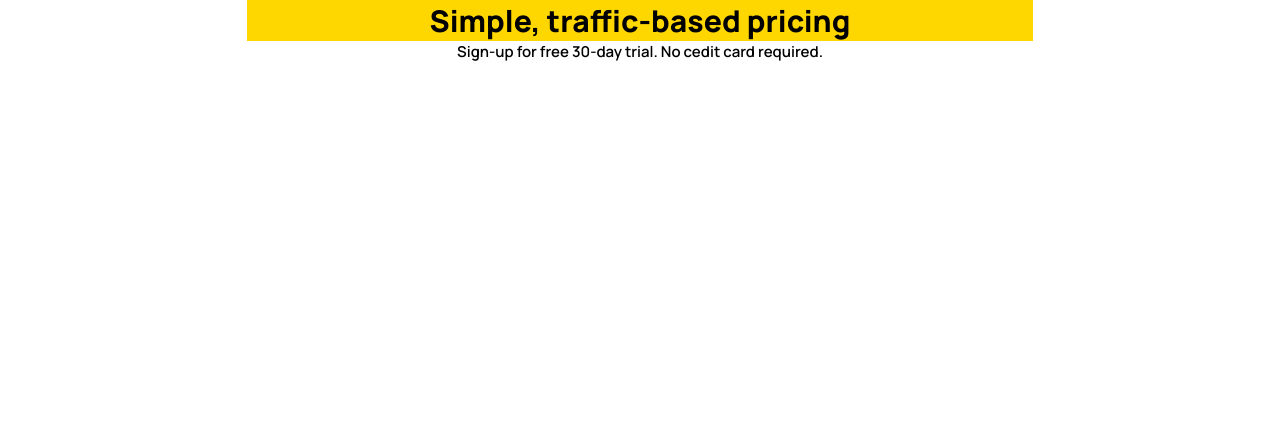
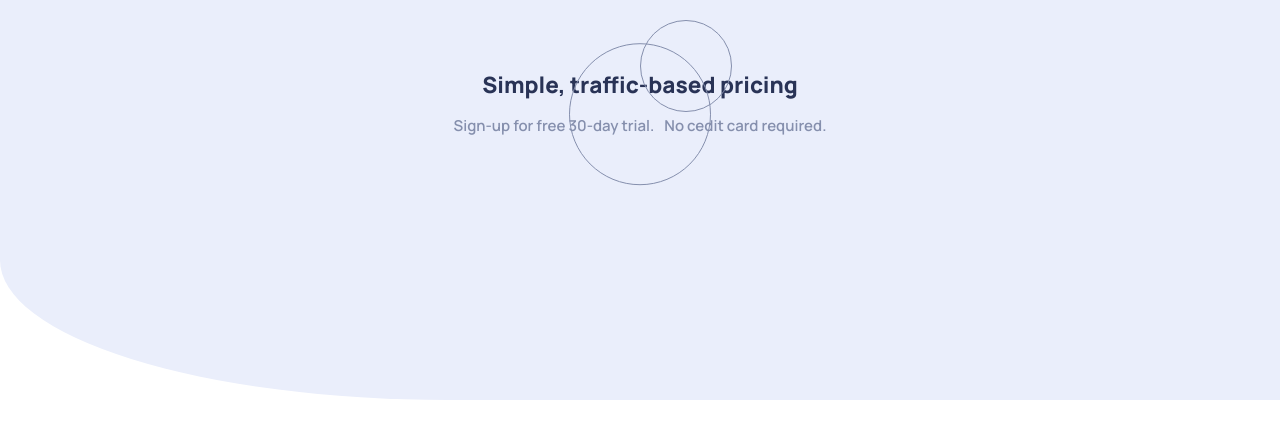
Before and after one commit to MonikaCyprys/Traffic-based-pricing-component, a plain HTML site: page index.html in a window 1280 px wide. Drawn offline with Linux system fonts and the light colour scheme.

Commit message:
add first component - trial-info

```diff
--- a/index.html
+++ b/index.html
@@ -1,22 +1,32 @@
 <!DOCTYPE html>
 <html lang="en">
-
   <head>
     <title>Frontend Mentor | Interactive pricing component</title>
 
-  <meta charset="UTF-8">
-  <meta name="viewport" content="width=device-width, initial-scale=1.0">
+    <meta charset="UTF-8" />
+    <meta name="viewport" content="width=device-width, initial-scale=1.0" />
     <!-- displays site properly based on user's device -->
-  <link rel="icon" type="image/png" sizes="32x32" href="./images/favicon-32x32.png">
-  <link rel="preconnect" href="https://fonts.gstatic.com">
-  <link href="https://fonts.googleapis.com/css2?family=Manrope:wght@600;800&display=swap" rel="stylesheet">
-  <link rel="stylesheet" href="css/app.css">
+    <link
+      rel="icon"
+      type="image/png"
+      sizes="32x32"
+      href="./images/favicon-32x32.png"
+    />
+    <link rel="preconnect" href="https://fonts.gstatic.com" />
+    <link
+      href="https://fonts.googleapis.com/css2?family=Manrope:wght@600;800&display=swap"
+      rel="stylesheet"
+    />
+    <link rel="stylesheet" href="/css/app.css" />
   </head>
 
   <body>
     <main class="container">
+      <article class="trial-info">
         <h1 class="title">Simple, traffic-based pricing</h1>
-    <p class="trial-info">Sign-up for free 30-day trial. No cedit card required.</p>
+        <p>Sign-up for free 30-day trial.</p>
+        <p>No cedit card required.</p>
+      </article>
       <section class="payment-details"></section>
     </main>
     <!-- Pageviews
@@ -36,5 +46,4 @@
     Coded by <a href="#">Your Name Here</a>.
   </div> -->
   </body>
-
 </html>
--- a/scss/_component.scss
+++ b/scss/_component.scss
@@ -1,11 +1,47 @@
-.container {
+main.container {
   display: flex;
-  flex-wrap: wrap;
   justify-content: center;
+  flex-basis: 450px;
 
-  .title {
+  .trial-info {
+    display: flex;
     flex-basis: 100%;
-    text-align: center;
-    background-color: gold;
+    justify-content: center;
+    align-content: center;
+    flex-wrap: wrap;
+    height: 200px;
+    padding: 20px 10px;
+    position: relative;
+    &::before {
+      content: "";
+      display: block;
+      position: absolute;
+      top: 50%;
+      left: 50%;
+      width: 140px;
+      height: 140px;
+      transform: translate(-50%, -40%);
+      border-radius: 50%;
+      border: 1px solid var(--grayishBlue);
+    }
+    &::after {
+      content: "";
+      display: block;
+      position: absolute;
+      left: 50%;
+      width: 90px;
+      height: 90px;
+      border-radius: 50%;
+      border: 1px solid var(--grayishBlue);
+    }
+    .title {
+      color: var(--darkDesaturatedBlue);
+      text-align: center;
+      padding: 10px 0;
+    }
+    p {
+      color: var(--grayishBlue);
+      padding: 5px;
+    }
   }
 }
--- a/scss/app.scss
+++ b/scss/app.scss
@@ -12,6 +12,22 @@ body {
   font-family: "Manrope", sans-serif;
   display: flex;
   justify-content: center;
+  position: relative;
+  width: 100%;
+  height: 100vh;
+  &::after {
+    content: "";
+    display: block;
+    background-color: var(--lightGrayishBlue);
+    position: absolute;
+    z-index: -1;
+    width: 100%;
+    height: 50%;
+    top:0;
+    left:0;
+    // border-bottom-right-radius: 50%;
+    border-bottom-left-radius: 35%;
+  }
 }
 
 @import "component";
```
Also changed, not shown: css/app.css. Lines whose indentation alone changed are shown as unchanged.
